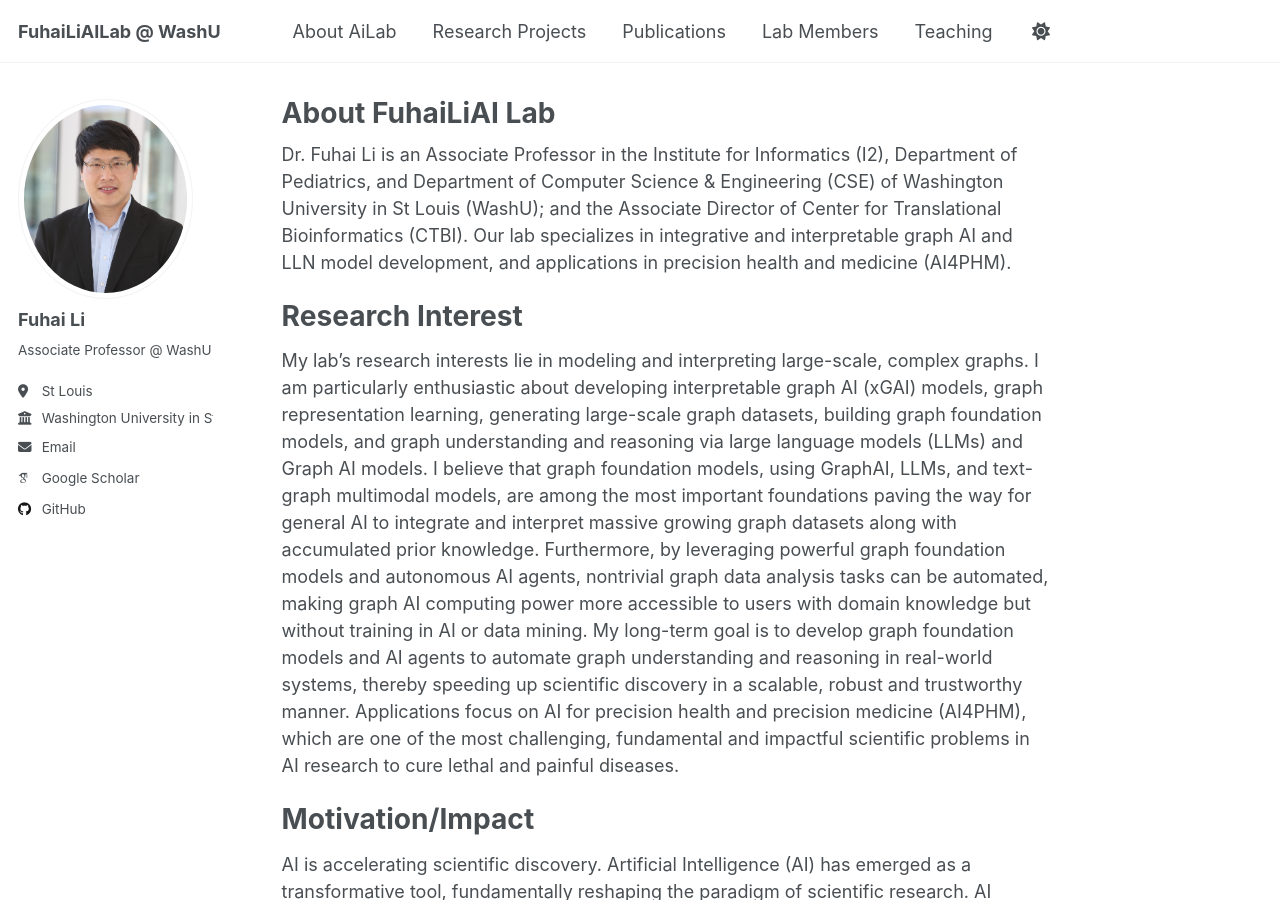
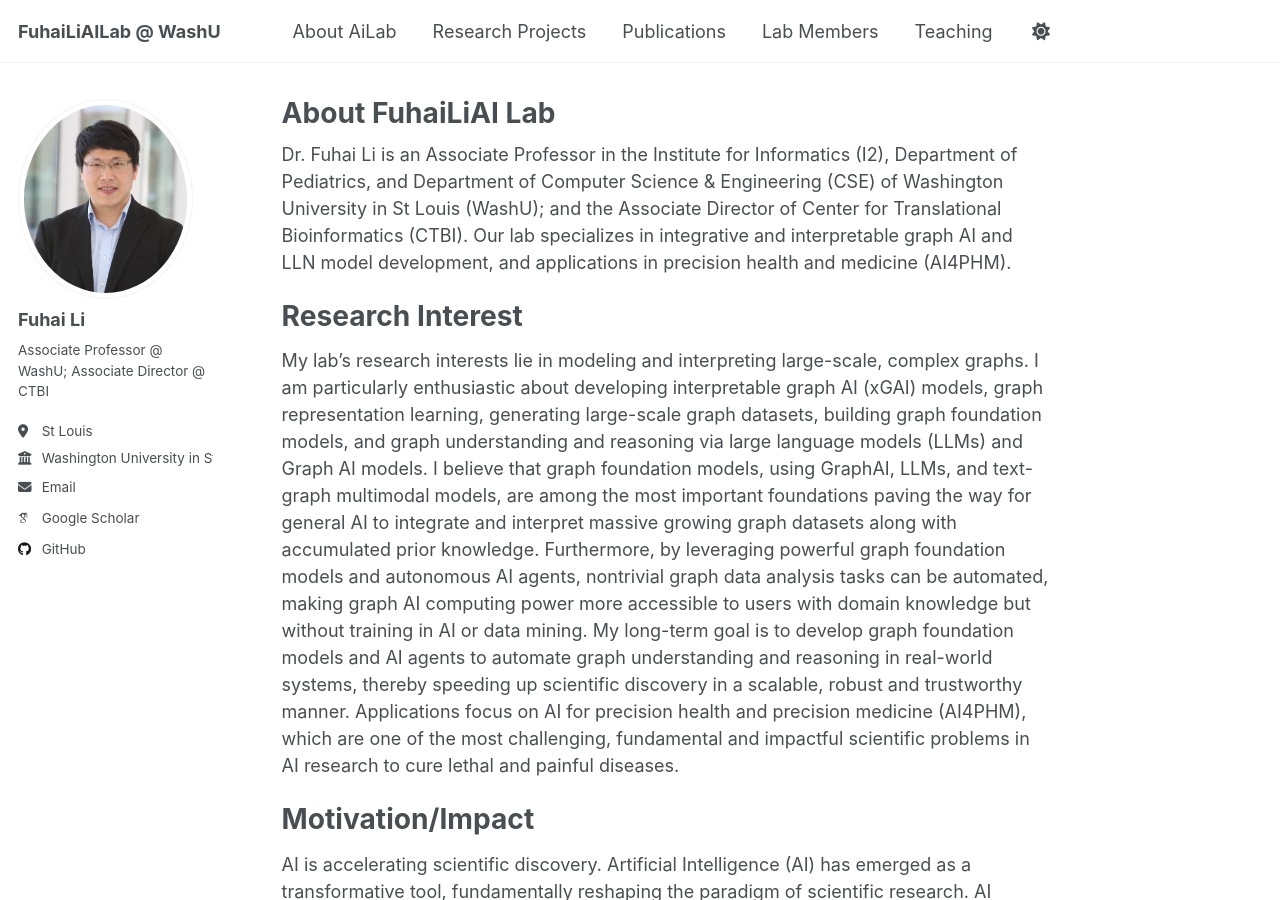
Before and after one commit to FuhaiLiAiLab/FuhaiLiAILab.github.io, a Jekyll site: the page built from _pages/about.md, in a window 1280 px wide and 900 px high. Built offline with Jekyll 4.4.1, drawn with Linux system fonts in a browser that asks for light colours; some web fonts are replaced.

Commit message:
Update _config.yml

```diff
--- a/_config.yml
+++ b/_config.yml
@@ -25,7 +25,7 @@ author:
   avatar           : "profile.png"
   name             : "Fuhai Li"
   pronouns         : # example: "she/her"
-  bio              : "Associate Professor @ WashU"
+  bio              : "Associate Professor @ WashU; Associate Director @ CTBI"
   location         : "St Louis"
   employer         : "Washington University in St Louis"
   uri              : # URL
```
